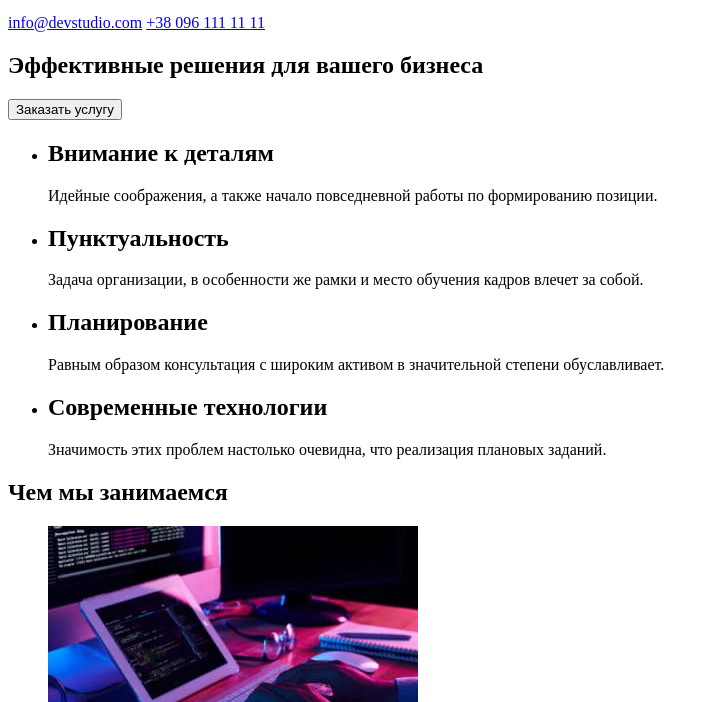
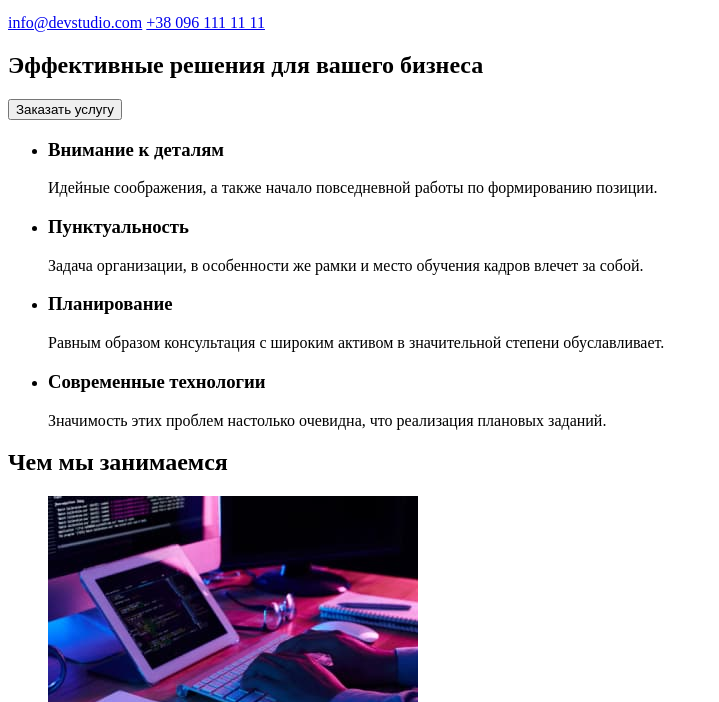
Before and after one commit to pro100mage/goit-markup-hw-01, a plain HTML site: page index.html in a window 1280 px wide. Shown: the part 98-800 px from the top of the page, without its empty margins (0-719 px from the left). Drawn offline with Linux system fonts and the light colour scheme.

Commit message:
update index file

```diff
--- a/index.html
+++ b/index.html
@@ -49,30 +49,31 @@
 
       <section class="text">
         <div class="container">
+          <h2 class="text-title" hidden></h2>
           <ul class="text-block">
             <li class="text-block_list">
-              <h2 class="text-block_title">Внимание к деталям</h2>
+              <h3 class="text-block_title">Внимание к деталям</h3>
               <p class="text-block_subtitle">
                 Идейные соображения, а также начало повседневной работы по
                 формированию позиции.
               </p>
             </li>
             <li class="text-block_list">
-              <h2 class="text-block_title">Пунктуальность</h2>
+              <h3 class="text-block_title">Пунктуальность</h3>
               <p class="text-block_subtitle">
                 Задача организации, в особенности же рамки и место обучения
                 кадров влечет за собой.
               </p>
             </li>
             <li class="text-block_list">
-              <h2 class="text-block_title">Планирование</h2>
+              <h3 class="text-block_title">Планирование</h3>
               <p class="text-block_subtitle">
                 Равным образом консультация с широким активом в значительной
                 степени обуславливает.
               </p>
             </li>
             <li class="text-block_list">
-              <h2 class="text-block_title">Современные технологии</h2>
+              <h3 class="text-block_title">Современные технологии</h3>
               <p class="text-block_subtitle">
                 Значимость этих проблем настолько очевидна, что реализация
                 плановых заданий.
```
